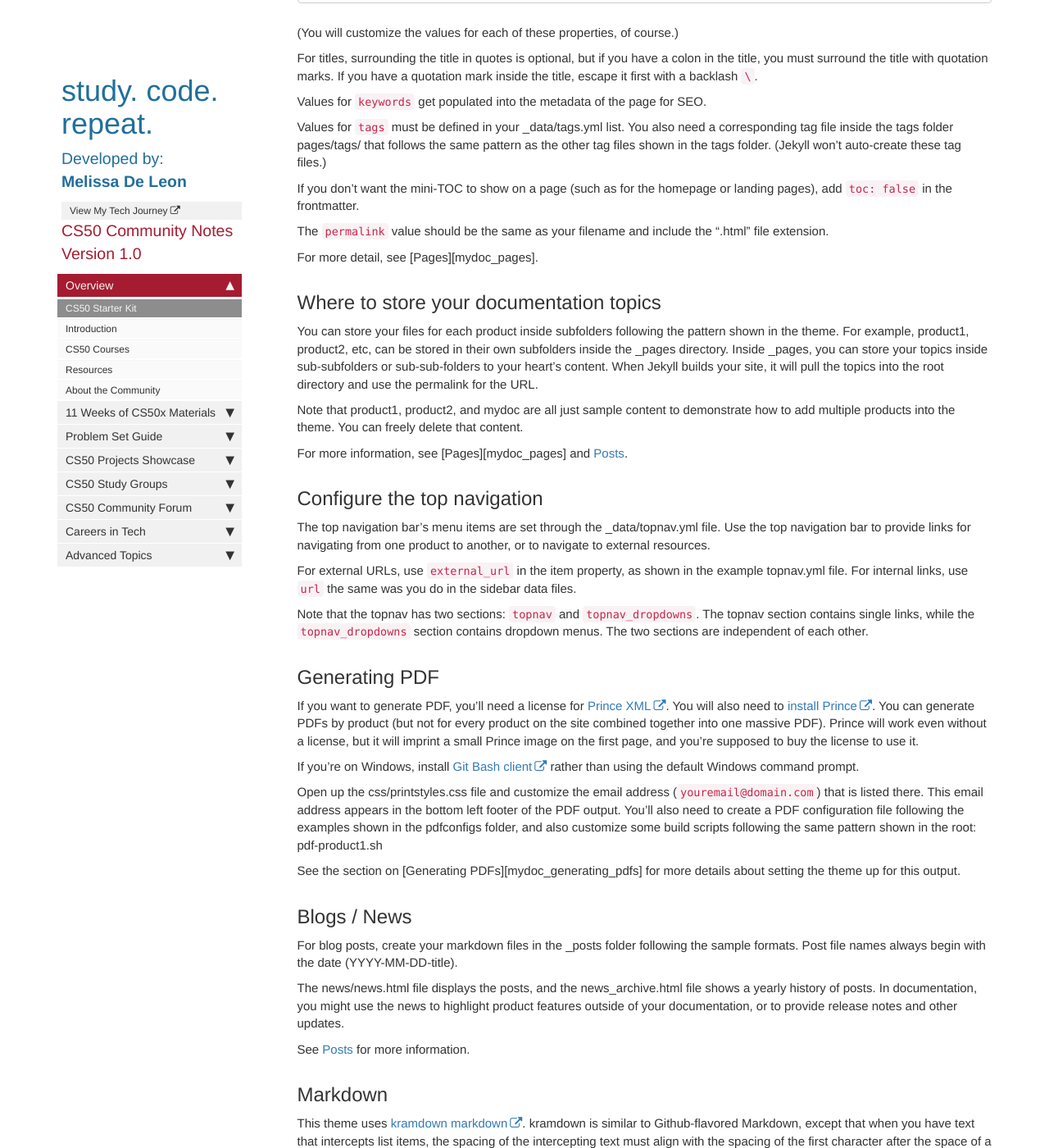
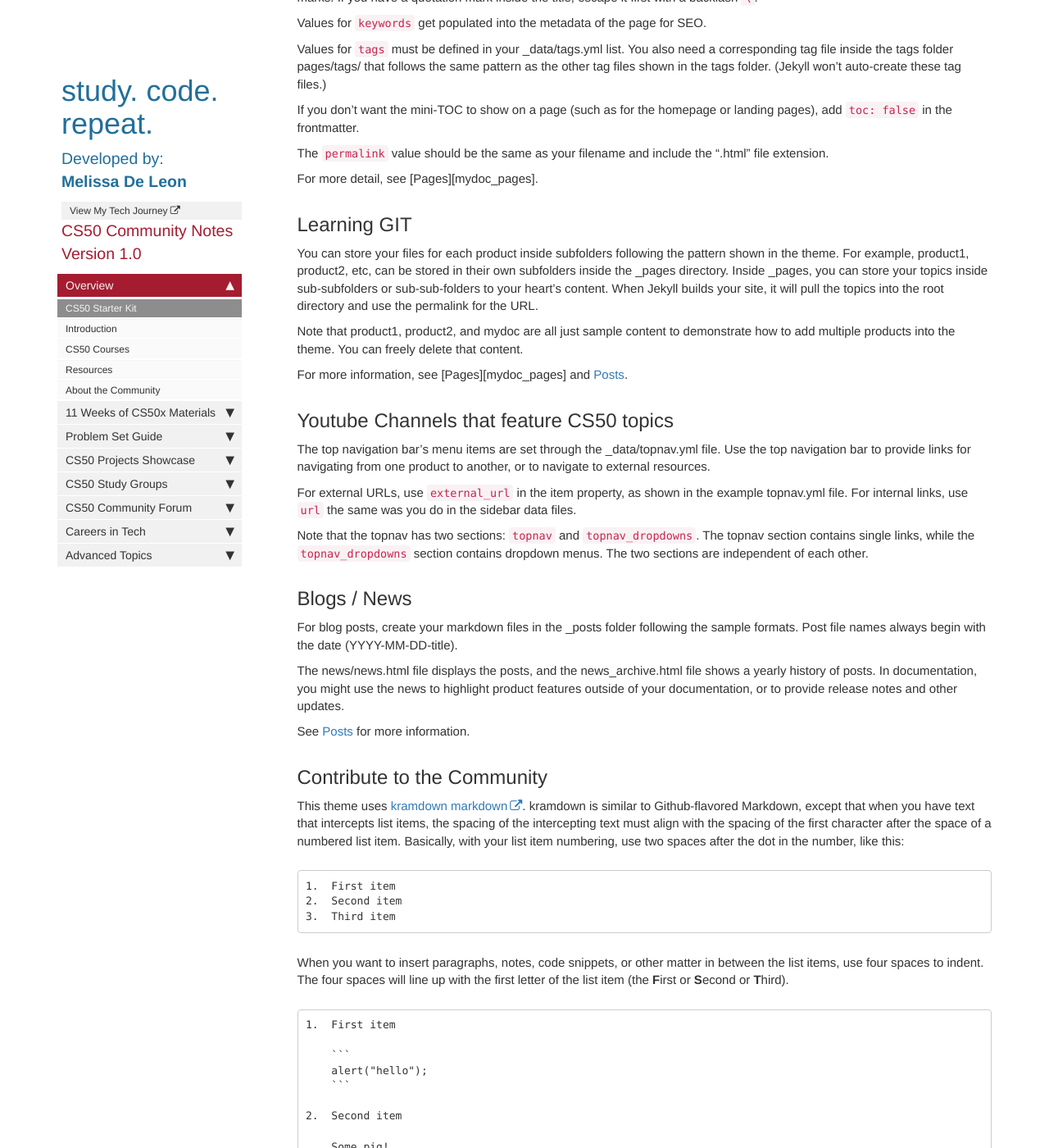
Before and after one commit to melissadeleonx/cs50-community-notes, a Jekyll site: the page built from index.md, in a window 1280 px wide and 1400 px high, scrolled down 7973 px. Shown: the whole window at 82% size. Built offline with Jekyll 4.4.1, drawn with Linux system fonts in a browser that asks for light colours; comment, search, counter and statistics services are not loaded; some of the changed text lies outside the part shown.

Commit message:
index.md updated

````diff
--- a/_includes/footer.html
+++ b/_includes/footer.html
@@ -4,6 +4,7 @@
             A collaborative platform for sharing insights and notes about CS50 Courses<br>
             Founded and developed by <a href="https://tech-journey-melissadeleonx.vercel.app/" target="_blank" rel="noopener" style="text-decoration: none; color: #007bff;">Melissa De Leon</a><br>
             Primary Source: <a href="https://cs50.harvard.edu/x/2023/" target="_blank" rel="noopener" style="text-decoration: none; color: #007bff;">Harvard University CS50</a><br>
+            Licensed under a <a href="https://creativecommons.org/licenses/by-nc-sa/4.0/" target="_blank" rel="noopener" style="text-decoration: none; color: #007bff;">Creative Commons</a><br>
             The website is built using <a href="https://jekyllrb.com/" target="_blank" rel="noopener" style="text-decoration: none; color: #007bff;">Jekyll</a><br>
             Deployed on <a href="https://github.com/melissadeleonx/cs50-community-notes" target="_blank" rel="noopener" style="text-decoration: none; color: #007bff;">GitHub</a><br>
             and employs the <a href="https://github.com/tomjoht/documentation-theme-jekyll" target="_blank" rel="noopener" style="text-decoration: none; color: #007bff;">Documentation Jekyll theme</a> <br />
--- a/index.md
+++ b/index.md
@@ -28,22 +28,22 @@ summary: Welcome to the CS50 Community Notes! Whether you're in the midst of the
 
 {% include note.html content="Hello 👋, I'm Melissa and I took CS50. Consider joining in and contributing to this website! Explore the GitHub contribution guidelines here, try your hand at GIT by cloning, pushing, and pulling – ready to experience the coding hype?" %}
 
-## Build the Theme
+## Learning Platforms that offer CS50
 
 Follow these instructions to build the theme.
 
-### 1. Download the theme
+### 1. Harvard
 
 First, download or clone the theme from the [Github repo](https://github.com/tomjoht/documentation-theme-jekyll). Most likely you won't be pulling in updates once you start customizing the theme, so downloading the theme (instead of cloning it) probably makes the most sense. In Github, click the **Clone or download** button, and then click **Download ZIP**.
 
-### 2. Install Jekyll
+### 2. EDX
 
 If you've never installed or run a Jekyll site locally on your computer, follow these instructions to install Jekyll:
 
 * [Install Jekyll on Mac][mydoc_install_jekyll_on_mac]
 * [Install Jekyll on Windows][mydoc_install_jekyll_on_windows]
 
-### 3. Install Bundler
+### 3. Etc.
 
 In case you haven't installed Bundler, install it:
 
@@ -53,7 +53,7 @@ gem install bundler
 
 You'll want [Bundler](http://bundler.io/) to make sure all the Ruby gems needed work well with your project. Bundler sorts out dependencies and installs missing gems or matches up gems with the right versions based on gem dependencies.
 
-### 4. Option 1: Build the Theme (*without* the github-pages gem) {#option1}
+### 4. More
 
 Use this option if you're not planning to publish your Jekyll site using [Github Pages](https://pages.github.com/).
 
@@ -74,25 +74,7 @@ Now run jekyll serve (first change directories (`cd`) to where you downloaded th
 jekyll serve
 ```
 
-### 4. Option 2: Build the Theme (*with* the github-pages gem) {#option2}
-
-If you *are* in fact publishing on Github Pages, leave the Gemfile and Gemfile.lock files in the theme.The Gemfile tells Jekyll to use the github-pages gem. **However, note that you cannot use the normal `jekyll serve` command with this gem due to dependency conflicts between the latest version of Jekyll and Github Pages** (which are noted [briefly here](https://help.github.com/articles/setting-up-your-github-pages-site-locally-with-jekyll/)).
-
-You need Bundler to resolve these dependency conflicts. Use Bundler to install all the needed Ruby gems:
-
-```
-bundle update
-```
-
-Then *always* use this command to build Jekyll:
-
-```
-bundle exec jekyll serve
-```
-
-If you want to shorten this long command, you can put this code in a file such as jekyll.sh (on a Mac) and then simply type `. jekyll.sh` to build Jekyll.
-
-## Running the site in Docker
+## Who can take this course?
 
 You can also use Docker to directly build and run the site on your local machine. Just clone the repo and run the following from your working dir:
 ```
@@ -102,8 +84,7 @@ The site should now be running at [http://localhost:4000/](http://localhost:4000
 
 This is perhaps the easiest way to see how your site would actually look.
 
-## Configure the sidebar
-
+## 11 WEEKS OF EXTRA CS50x Materials
 There are several products in this theme. Each product uses a different sidebar. This is the essence of what makes this theme unique -- different sidebars for different product documentation. The idea is that when users are reading documentation for a specific product, the sidebar navigation should be specific to that product. (You can read more of my thoughts on why multiple sidebars are important in this [blog post](http://idratherbewriting.com/2016/03/23/release-of-documentation-theme-for-jekyll-50/).)
 
 The top navigation usually remains the same, because it allows users to navigate across products. But the sidebar navigation adapts to the product.
@@ -162,8 +143,18 @@ This would load the `mydoc_sidebar` for each file in **pages/mydoc**. You could
 
 For more detail on the sidebar, see [Sidebar navigation][mydoc_sidebar_navigation].
 
-## Top navigation
+## Download PDF Copies of CS50 Community Notes
 
+If you want to generate PDF, you'll need a license for [Prince XML](http://www.princexml.com/). You will also need to [install Prince](http://www.princexml.com/doc/installing/).  You can generate PDFs by product (but not for every product on the site combined together into one massive PDF). Prince will work even without a license, but it will imprint a small Prince image on the first page, and you're supposed to buy the license to use it.
+
+If you're on Windows, install [Git Bash client](https://git-for-windows.github.io/) rather than using the default Windows command prompt.
+
+Open up the css/printstyles.css file and customize the email address (`youremail@domain.com`) that is listed there. This email address appears in the bottom left footer of the PDF output. You'll also need to create a PDF configuration file following the examples shown in the pdfconfigs folder, and also customize some build scripts following the same pattern shown in the root: pdf-product1.sh
+
+See the section on [Generating PDFs][mydoc_generating_pdfs] for more details about setting the theme up for this output.
+
+
+## Signing Up
 The top navigation works just like the sidebar. You can specify which topnav data file should load by adding a `topnav` property in your page, like this:
 
 ```yaml
@@ -320,17 +312,19 @@ Leave the output as `output: pdf` for these frontmatter pages so that they don't
 
 For more detail on the sidebar, see [Sidebar navigation][mydoc_sidebar_navigation] and [YAML tutorial][mydoc_yaml_tutorial].
 
-## Comments
+## Code Editors
+
+## Problem Sets, Assignments, and Assessments
 
 The theme integrates [Commento.io](https://commento.io/) for comments below pages and posts. (This commenting service doesn't inject controversial tracking ads like Disqus does.) You will need to Commento.io account + plan ($5/month) to authorize Commento with your domain (no other configuration should be required). If you don't want comments, in the \_config.yml file, change the `comments: true` properties (under `defaults`) to `comments: false` in every instance. Then in the commento.html include file (inside \_includes), the `{% raw %}{% unless page.comments == false %} ... {% endunless %}{% endraw %}` logic will not insert the Commentio form.
 
-## Relative links and offline viewing
+## Deadlines
 
 This theme uses relative links throughout so that you can view the site offline and not worry about which server or directory you're hosting it. It's common with tech docs to push content to an internal server for review prior to pushing the content to an external server for publication. Because of the need for seamless transferrence from one host to another, the site has to use relative links.
 
 To view pages locally on your machine (without the Jekyll preview server), they need to have the `.html` extension. The `permalink` property in the page's frontmatter (without surrounding slashes) is what pushes the files into the root directory when the site builds.
 
-## Page frontmatter
+## Obtaining Your Certificate
 
 When you write pages, include these same frontmatter properties with each page:
 
@@ -360,7 +354,7 @@ The `permalink` value should be the same as your filename and include the ".html
 
 For more detail, see [Pages][mydoc_pages].
 
-## Where to store your documentation topics
+## Learning GIT
 
 You can store your files for each product inside subfolders following the pattern shown in the theme. For example, product1, product2, etc, can be stored in their own subfolders inside the \_pages directory. Inside \_pages, you can store your topics inside sub-subfolders or sub-sub-folders to your heart's content. When Jekyll builds your site, it will pull the topics into the root directory and use the permalink for the URL.
 
@@ -368,7 +362,7 @@ Note that product1, product2, and mydoc are all just sample content to demonstra
 
 For more information, see [Pages][mydoc_pages] and [Posts][mydoc_posts].
 
-## Configure the top navigation
+## Youtube Channels that feature CS50 topics
 
 The top navigation bar's menu items are set through the \_data/topnav.yml file. Use the top navigation bar to provide links for navigating from one product to another, or to navigate to external resources.
 
@@ -376,15 +370,6 @@ For external URLs, use `external_url` in the item property, as shown in the exam
 
 Note that the topnav has two sections: `topnav` and `topnav_dropdowns`. The topnav section contains single links, while the `topnav_dropdowns` section contains dropdown menus. The two sections are independent of each other.
 
-## Generating PDF
-
-If you want to generate PDF, you'll need a license for [Prince XML](http://www.princexml.com/). You will also need to [install Prince](http://www.princexml.com/doc/installing/).  You can generate PDFs by product (but not for every product on the site combined together into one massive PDF). Prince will work even without a license, but it will imprint a small Prince image on the first page, and you're supposed to buy the license to use it.
-
-If you're on Windows, install [Git Bash client](https://git-for-windows.github.io/) rather than using the default Windows command prompt.
-
-Open up the css/printstyles.css file and customize the email address (`youremail@domain.com`) that is listed there. This email address appears in the bottom left footer of the PDF output. You'll also need to create a PDF configuration file following the examples shown in the pdfconfigs folder, and also customize some build scripts following the same pattern shown in the root: pdf-product1.sh
-
-See the section on [Generating PDFs][mydoc_generating_pdfs] for more details about setting the theme up for this output.
 
 ## Blogs / News
 
@@ -394,7 +379,7 @@ The news/news.html file displays the posts, and the news_archive.html file shows
 
 See [Posts][mydoc_posts] for more information.
 
-## Markdown
+## Contribute to the Community
 
 This theme uses [kramdown markdown](http://kramdown.gettalong.org/). kramdown is similar to Github-flavored Markdown, except that when you have text that intercepts list items, the spacing of the intercepting text must align with the spacing of the first character after the space of a numbered list item. Basically, with your list item numbering, use two spaces after the dot in the number, like this:
 
@@ -422,12 +407,5 @@ When you want to insert paragraphs, notes, code snippets, or other matter in bet
 
 See the topics under "Formatting" in the sidebar for more information.
 
-## Automated links
-
-If you want to use an automated system for managing links, see [Automated Links][mydoc_hyperlinks.html#automatedlinks]. This approach automatically creates a list of Markdown references to simplify linking.
-
-## Other instructions
-
-The content here is just a getting started guide only. For other details in working with the theme, see the various sections in the sidebar.
 
 {% include links.html %}
````
Also changed, not shown: other parts of index.md (+2 -1 lines).
